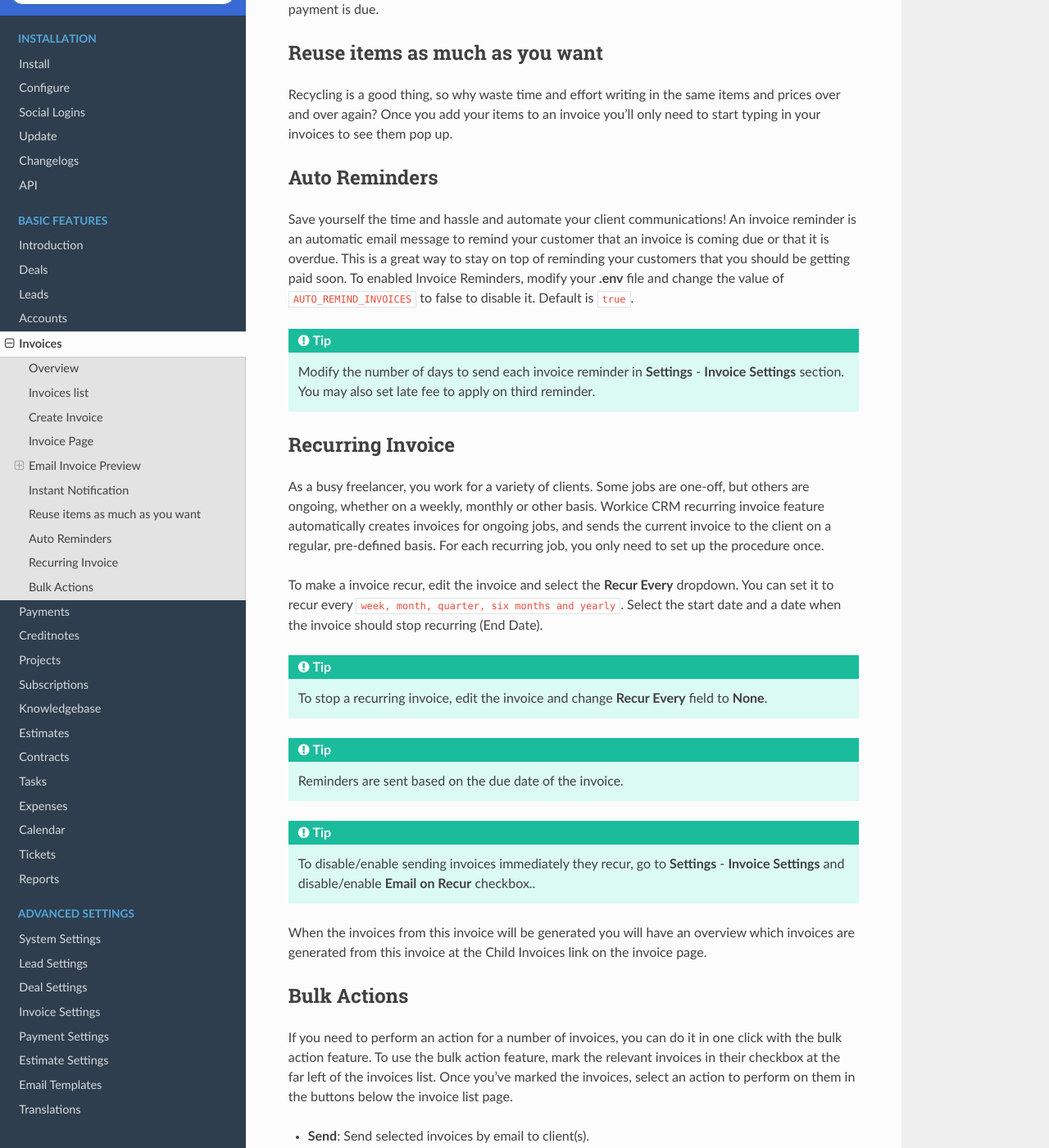
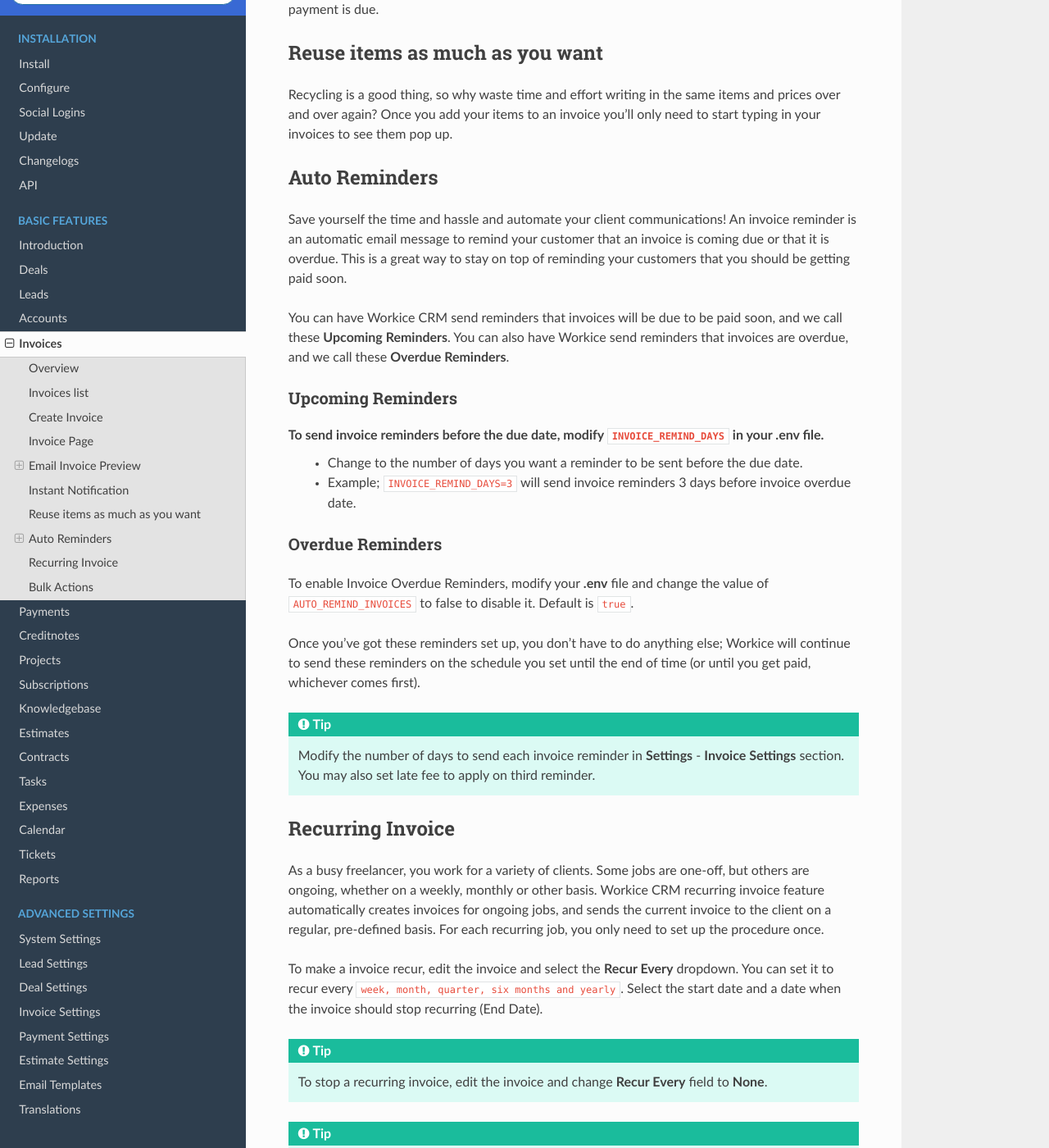
Before and after one commit to wmandai/workice-docs, a Sphinx documentation site: the page built from docs/source/invoices.rst, in a window 1280 px wide and 1400 px high, scrolled down 3857 px. Shown: the whole window at 82% size. Built offline with Sphinx 7.4.7 and the Read the Docs theme 2.0.0, drawn with Linux system fonts in a browser that asks for light colours.

Commit message:
Modified auto reminders in invoices

```diff
--- a/docs/source/invoices.rst
+++ b/docs/source/invoices.rst
@@ -107,7 +107,7 @@
 When you are ready to send an invoice to the client, click the Email Invoice button. Before the invoice email is sent, a pop-up box will open, displaying a preview of the email. Here, you can add additonal comment to the email.
 
 Customizing the Invoice Email Template
-''''''''''''''''''''''''''''''''''''''
+^^^^^^^^^^^^^^^^^^^^^^^^^^^^^^^^^^^^^^^^
 
 To customize the email template, go to **Settings** - **Translations** and click on **Emails button** on the top navigation and select the locale you want to modify.
 
@@ -123,7 +123,23 @@
 
 Auto Reminders
 """"""""""""""""""
-Save yourself the time and hassle and automate your client communications! An invoice reminder is an automatic email message to remind your customer that an invoice is coming due or that it is overdue. This is a great way to stay on top of reminding your customers that you should be getting paid soon. To enabled Invoice Reminders, modify your **.env** file and change the value of ``AUTO_REMIND_INVOICES`` to false to disable it. Default is ``true``.
+
+Save yourself the time and hassle and automate your client communications! An invoice reminder is an automatic email message to remind your customer that an invoice is coming due or that it is overdue. This is a great way to stay on top of reminding your customers that you should be getting paid soon.
+
+You can have Workice CRM send reminders that invoices will be due to be paid soon, and we call these **Upcoming Reminders**.
+You can also have Workice send reminders that invoices are overdue, and we call these **Overdue Reminders**.
+
+Upcoming Reminders
+^^^^^^^^^^^^^^^^^^^^
+To send invoice reminders before the due date, modify ``INVOICE_REMIND_DAYS`` in your .env file.
+ - Change to the number of days you want a reminder to be sent before the due date.
+ - Example; ``INVOICE_REMIND_DAYS=3`` will send invoice reminders 3 days before invoice overdue date.
+
+Overdue Reminders
+^^^^^^^^^^^^^^^^^^^
+To enable Invoice Overdue Reminders, modify your **.env** file and change the value of ``AUTO_REMIND_INVOICES`` to false to disable it. Default is ``true``.
+
+Once you’ve got these reminders set up, you don’t have to do anything else; Workice will continue to send these reminders on the schedule you set until the end of time (or until you get paid, whichever comes first).
 
 .. TIP:: Modify the number of days to send each invoice reminder in **Settings** - **Invoice Settings** section. You may also set late fee to apply on third reminder.
 
```
